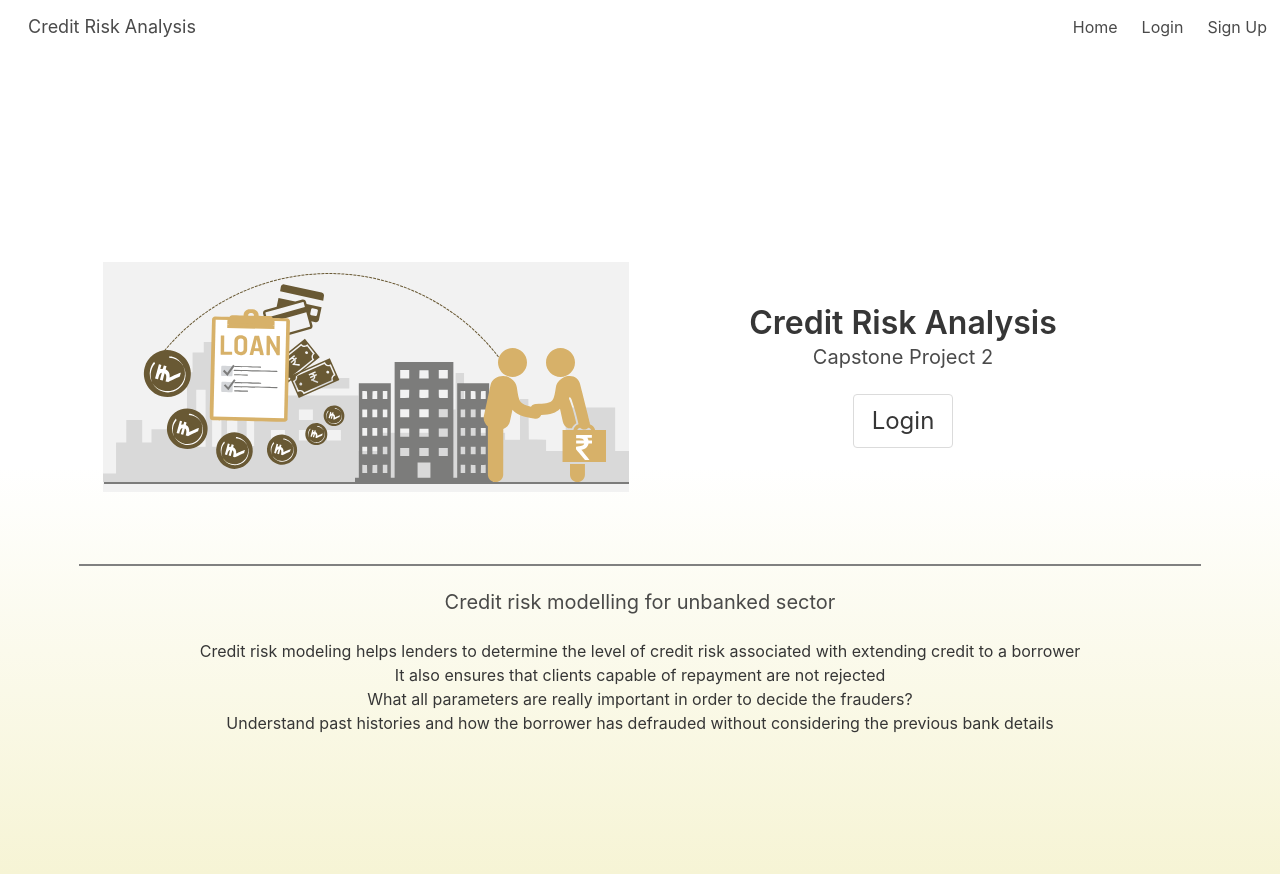
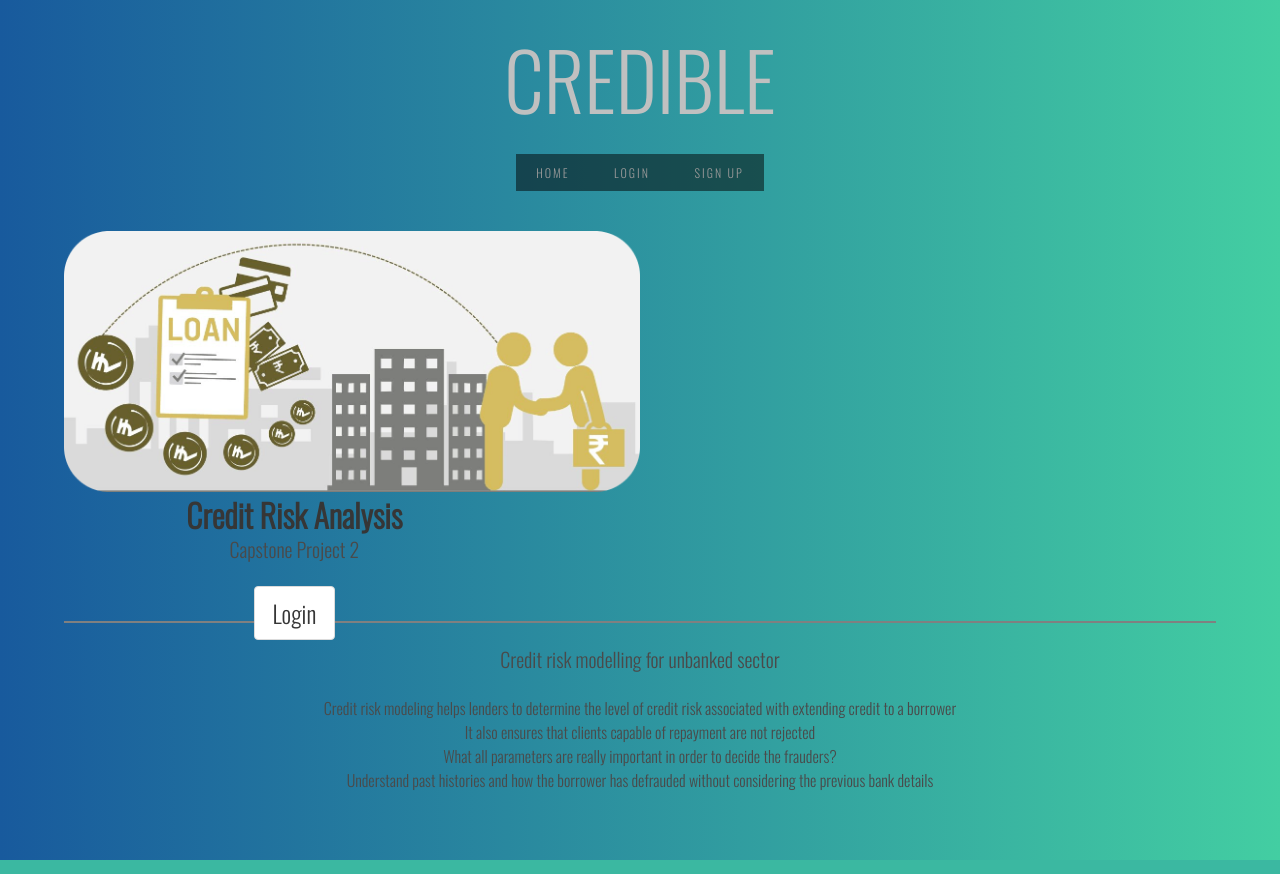
Before and after one commit to himanshunikhare-zz/Credit-risk-analysis, a Flask app: page / in a window 1280 px wide. Run offline with Flask 2, Linux system fonts and the light colour scheme; some libraries are stand-ins or nearby versions.

Commit message:
UI updated

```diff
--- /dev/null
+++ b/project/templates/base2.html
@@ -0,0 +1,88 @@
+<!DOCTYPE html>
+<html>
+
+<head>
+    <meta charset="utf-8">
+    <meta http-equiv="X-UA-Compatible" content="IE=edge">
+    <meta name="viewport" content="width=device-width, initial-scale=1">
+    <title>Flask Auth Example</title>
+    <link rel="stylesheet" href="https://cdnjs.cloudflare.com/ajax/libs/bulma/0.7.2/css/bulma.min.css" />
+    <link rel="stylesheet" href="{{ url_for('static', filename='css/main.css') }}">
+    <link href='https://fonts.googleapis.com/css?family=Oswald:300' rel='stylesheet' type='text/css'>
+    <style>
+        * {
+            -webkit-transition-property: all;
+            -webkit-transition-duration: .2s;
+            -moz-transition-timing-function: cubic-bezier(100,50,21,6);
+            -moz-transition-property: all;
+            -moz-transition-timing-function: cubic-bezier(100,50,21,6);
+        }
+
+        body{
+            background: rgb(10, 24, 19) !important; /* fallback for old browsers */
+            background: -webkit-linear-gradient(to right, #185a9d, #43cea2)!important; /* Chrome 10-25, Safari 5.1-6 */
+            background: linear-gradient(to right, #185a9d, #43cea2)!important;
+        padding:20px;
+        text-align:center;
+        font-family: 'Oswald', sans-serif;
+        }
+
+        h1{
+            color:#c0c0c0;
+            font-size:79px;
+            padding-bottom:20px;
+            }
+
+        .btn{
+        color:#999;
+        background:rgba(0, 0, 0, 0.5);
+        padding:10px 20px;
+        font-size:12px;
+        text-decoration:none;
+        letter-spacing:2px;
+        text-transform:uppercase;
+        }
+
+        .btn:hover{
+        border:none;
+        background:rgba(0, 0, 0, 0.4);
+        background:#fff;
+        padding:20px 20px;
+        color:#1b1b1b;
+        }
+</style>
+</head>
+<body>
+     <a href="{{ url_for('main.index') }}">
+                <h1>CREDIBLE</h1>
+            </a>
+            <a id="indexNav" href="{{ url_for('main.index') }}" class="btn">
+                Home
+            </a>
+            {% if current_user.is_authenticated %}
+            <a id="profileNav" href="{{ url_for('main.profile') }}" class="btn">
+                Profile
+            </a>
+            {% endif %}
+            {% if not current_user.is_authenticated %}
+            <a id="loginNav" href="{{ url_for('auth.login') }}" class="btn">
+                Login
+            </a>
+            <a id="signupNav" href="{{ url_for('auth.signup') }}" class="btn">
+                Sign Up
+            </a>
+            {% endif %}
+            {% if current_user.is_authenticated %}
+            <a id="logoutNav" href="{{ url_for('auth.logout') }}" class="btn">
+                Logout
+            </a>
+            {% endif %}
+        <div class="hero-body">
+            <div class="container has-text-centered">
+               {% block content %}
+               {% endblock %}
+            </div>
+        </div>
+
+</body>
+</html>
--- a/project/templates/index.html
+++ b/project/templates/index.html
@@ -1,24 +1,24 @@
-{% extends "base.html" %}
+{% extends "base2.html" %}
 
 {% block content %}
-<section class="hero">
-  <div class="hero-body">
-    <img src="../static/css/background.svg" alt="" srcset="">
+  <div class="flex-container">
+    <div style="vertical-align: middle; align-content:flex-start;  width:50% ">
+      <img src="../static/css/background.png" alt="" srcset="">
+    </div>
 
-    <div class="container">
-      <h1 class="title">
+    <div style="align-content:flex-end; color:black; width:40%; height:100px ">
+      <h2 class="title">
         Credit Risk Analysis
-      </h1>
-      <h2 class="subtitle">
+      </h2>
+      <h3 class="subtitle">
         Capstone Project 2
-      </h2>
+      </h3>
       <a id="loginButton" href="{{ url_for('auth.login') }}" class="button is-6 is-large">
         Login
       </a>
     </div>
+
   </div>
-</section>
-
 
 <hr>
 <section class="is-left">
@@ -26,16 +26,10 @@
     </h2>
     <ul>
       <li>Credit risk modeling helps lenders to determine the level of credit risk associated with extending credit to a borrower
-  </li>
       <li>It also ensures that clients capable of repayment are not rejected
-  </li>
       <li>What all parameters are really important in order to decide the frauders?
-  </li>
-  <li>Understand past histories and how the borrower has defrauded without considering the previous
-    bank details
-    </li>
+      <li>Understand past histories and how the borrower has defrauded without considering the previous bank details
     </ul>
-
 </section>
 
 {% endblock %}
--- a/project/templates/login.html
+++ b/project/templates/login.html
@@ -1,4 +1,4 @@
-{% extends "base.html" %}
+{% extends "base2.html" %}
 
 {% block content %}
 <div class="column is-4 is-offset-4">
--- a/project/templates/profile.html
+++ b/project/templates/profile.html
@@ -1,4 +1,4 @@
-{% extends "base.html" %}
+{% extends "base2.html" %}
 
 {% block content %}
 
--- a/project/templates/signup.html
+++ b/project/templates/signup.html
@@ -1,4 +1,4 @@
-{% extends "base.html" %}
+{% extends "base2.html" %}
 
 {% block content %}
 <div class="column is-4 is-offset-4">
```
Also changed, not shown: project/db.sqlite, project/static/css/background.png (added). Lines whose indentation alone changed are shown as unchanged.
